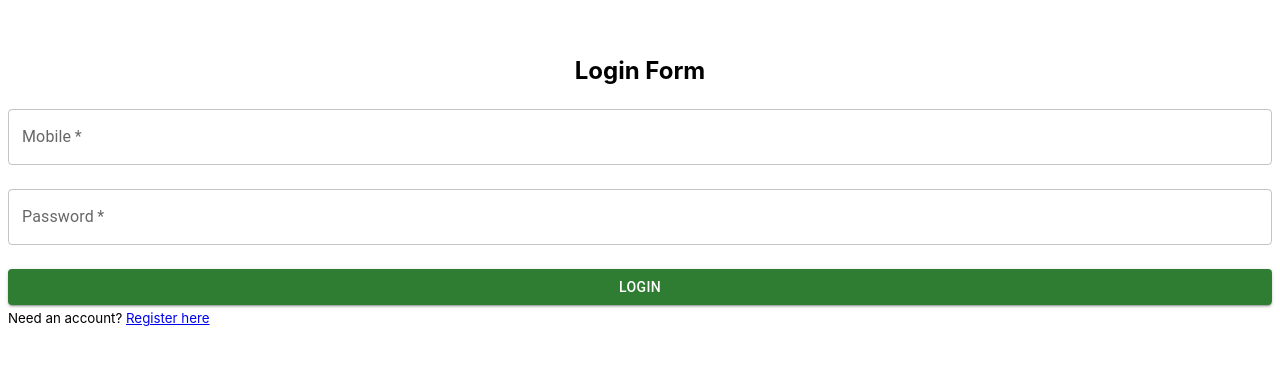
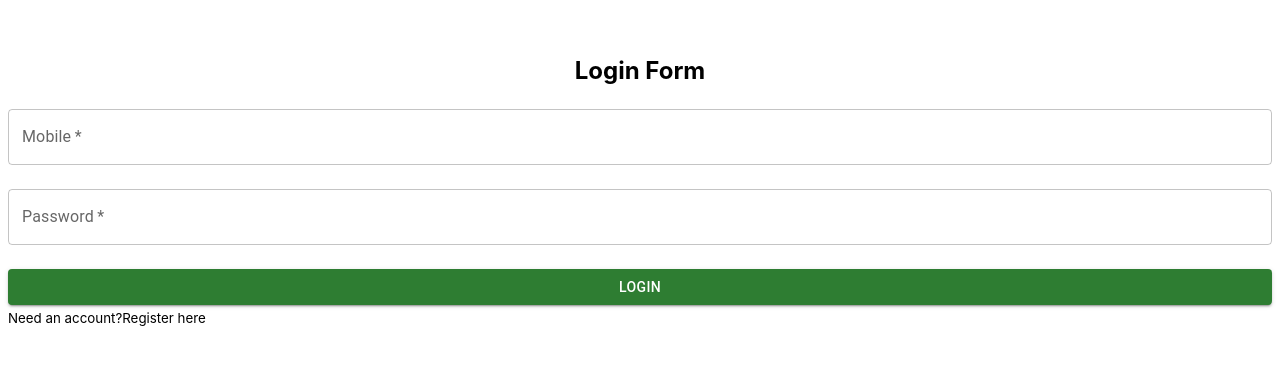
Before and after one commit to pavankumar123456123456/power-meter-scanner, a React (Vite) app: page /login in a window 1280 px wide. Shown: the part 227-592 px from the top of the page. Built offline with nearby package versions, Linux system fonts and the light colour scheme.

Commit message:
added versel.json

```diff
--- a/src/components/Login.jsx
+++ b/src/components/Login.jsx
@@ -5,6 +5,11 @@ import { Link } from 'react-router-dom';
 const Login = () => {
   const [mobile, setMobile] = React.useState('');
   const [password, setPassword] = React.useState('');
+
+  const handleSubmit = (e) => {
+    e.preventDefault();
+    console.log(password, mobile, 'test');
+  };
   return (
     <div>
       <Grid
@@ -16,7 +21,7 @@ const Login = () => {
         }}
       >
         <Grid item xs={12}>
-          {/* <form autoComplete="off" onSubmit={() => {}}> */}
+          <form autoComplete="off" onSubmit={handleSubmit}>
             <h2
               style={{
                 display: 'flex',
@@ -55,19 +60,17 @@ const Login = () => {
               fullWidth
               sx={{ mb: 3 }}
             />
-          <Button
-            variant="contained"
-            color="success"
-            //  type="submit"
-            fullWidth
-          >
+            <Button variant="contained" color="success" type="submit" fullWidth>
               Login
             </Button>
-          {/* </form> */}
+          </form>
         </Grid>
         <Grid item xs={12}>
           <small>
-            Need an account? <Link to="/register">Register here</Link>
+            Need an account?
+            {/* <Link to="/register"> */}
+            Register here
+            {/* </Link> */}
           </small>
         </Grid>
       </Grid>
--- /dev/null
+++ b/verel.json
@@ -0,0 +1 @@
+{ "routes": [{ "src": "/[^.]+", "dest": "/", "status": 200 }] }
```
Lines whose indentation alone changed are shown as unchanged.
